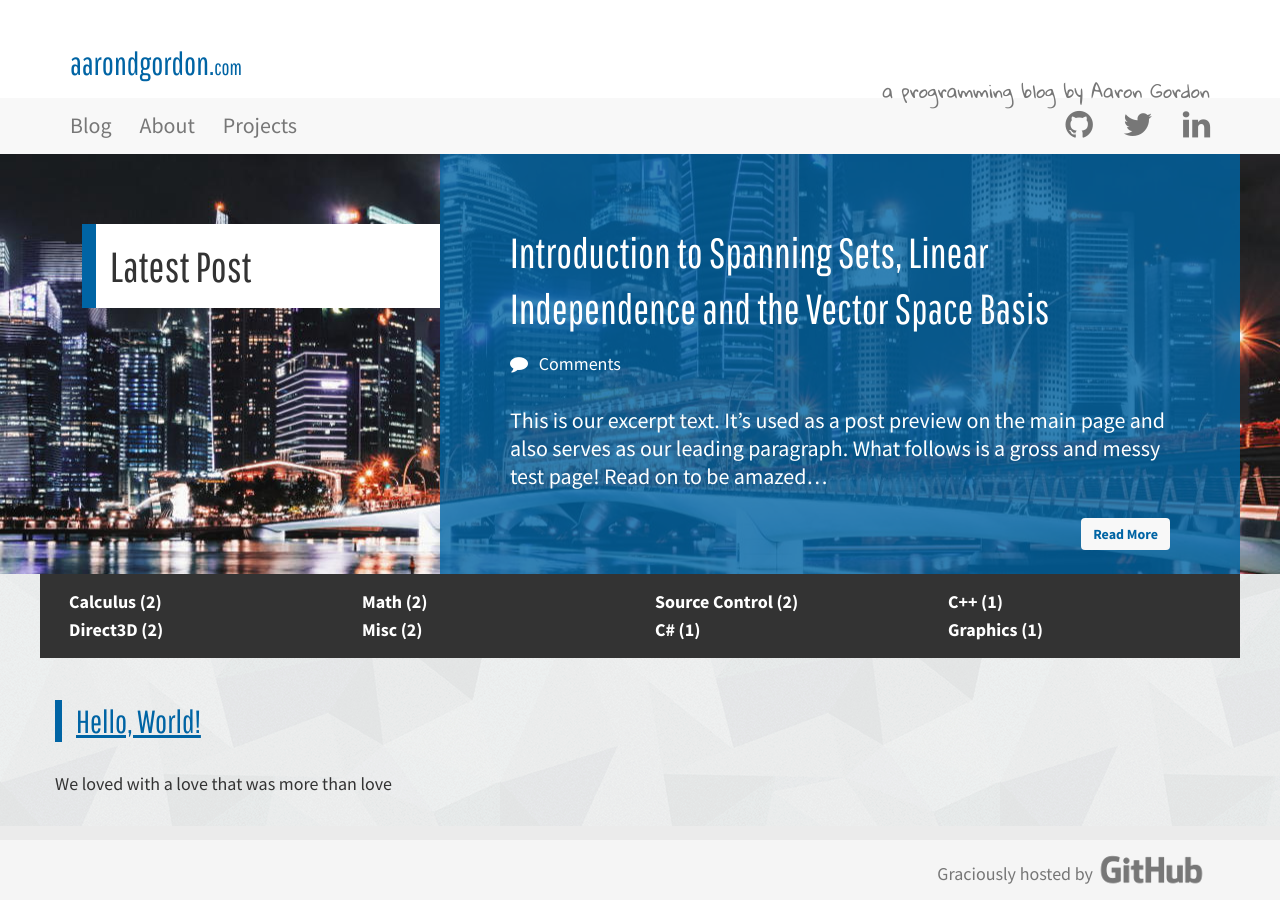
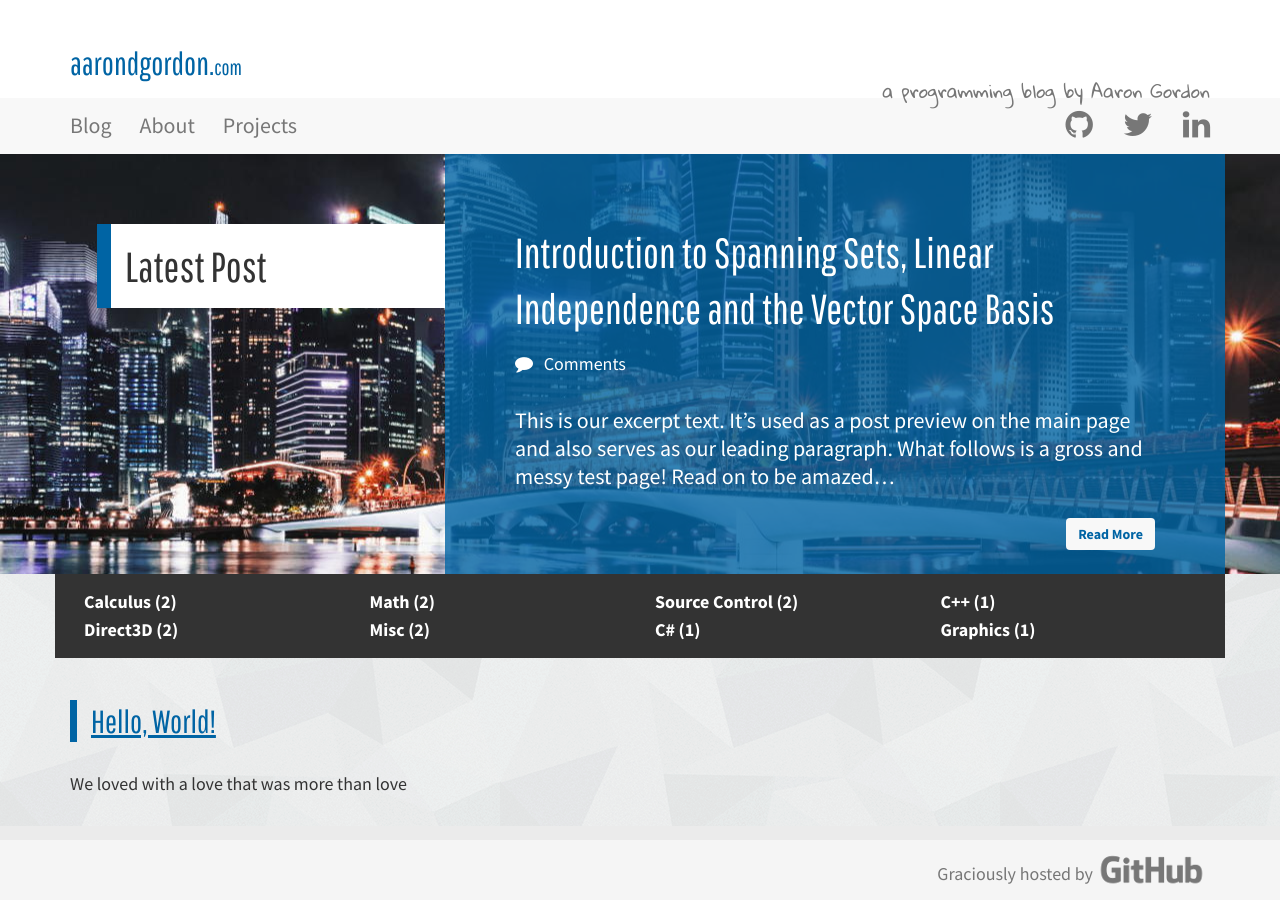
Before and after one commit to aarondgordon/aarondgordon.github.io, a Jekyll site: the page built from index.md, in a window 1280 px wide. Built offline with Jekyll 4.4.1, drawn with Linux system fonts in a browser that asks for light colours; nearby versions of some CDN libraries; comment, search, counter and statistics services are not loaded.

Commit message:
Replacing gutters

```diff
--- a/_layouts/home.html
+++ b/_layouts/home.html
@@ -3,7 +3,7 @@ layout: default
 ---
 {% for post in site.posts limit:1 %}
 <div class="cover" style="background-image:url('{{ post.image }}')">
-  <div class="container no-gutter">
+  <div class="container">
     <div class="row">
       <div class="col-sm-4 no-gutter">
         <div class="cover-tag">Latest Post</div>
@@ -24,7 +24,7 @@ layout: default
 {% endfor %}
 
 <div class="container-content-wrapper">
-  <div class="container no-gutter">
+  <div class="container">
     {% assign tagStrings="" | split:"|" %}
     {% for tag in site.tags %}
       {% assign tagSort=1000000 | minus:tag.last.size %}
```
